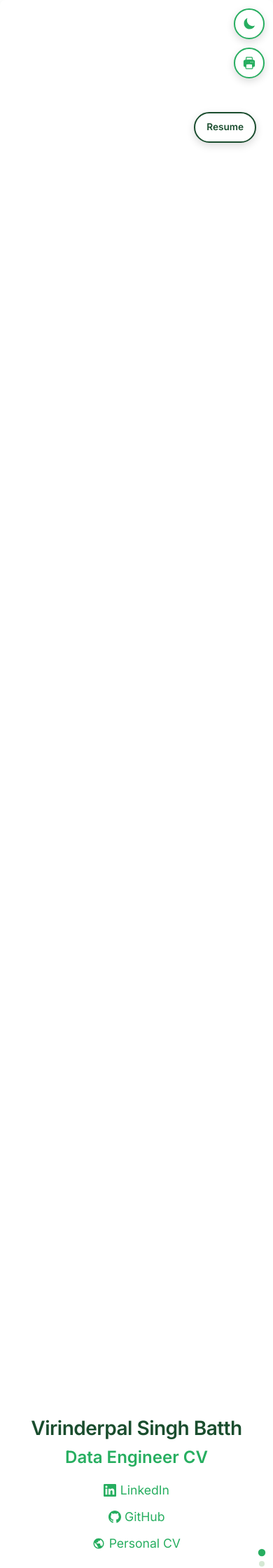
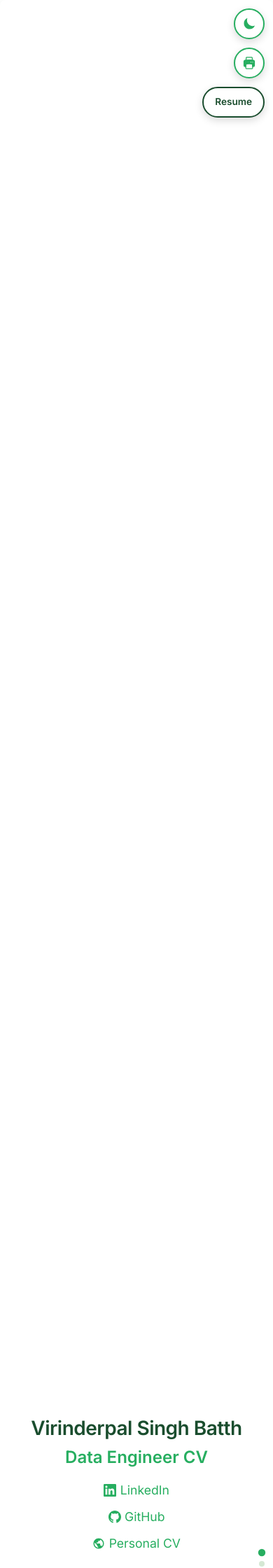
Before and after one commit to vsbatth6/vsbatth6.github.io, a Jekyll site: the page built from index.md, in a window 390 px wide. Shown: the top 2240 px of the page at 70% size. Built offline with Jekyll 4.4.1, drawn with Linux system fonts in a browser that asks for light colours.

Commit message:
Add comprehensive !important flags to CV/Resume toggle positioning

```diff
--- a/assets/css/style.css
+++ b/assets/css/style.css
@@ -629,23 +629,27 @@ h2:last-of-type + ul li {
     top: 10rem !important;
     right: 1.5rem !important;
     left: auto !important;
-    min-width: 48px;
-    height: 48px;
-    padding: 0 1rem;
-    border-radius: 24px;
-    border: 2px solid var(--primary-color);
-    background-color: var(--bg-color);
-    color: var(--primary-color);
+    bottom: auto !important;
+    min-width: 48px !important;
+    width: auto !important;
+    max-width: none !important;
+    height: 48px !important;
+    padding: 0 1rem !important;
+    margin: 0 !important;
+    border-radius: 24px !important;
+    border: 2px solid var(--primary-color) !important;
+    background-color: var(--bg-color) !important;
+    color: var(--primary-color) !important;
     cursor: pointer;
     display: flex !important;
-    align-items: center;
-    justify-content: center;
+    align-items: center !important;
+    justify-content: center !important;
     transition: all 0.3s ease;
-    z-index: 9999;
-    box-shadow: 0 4px 12px rgba(0, 0, 0, 0.15);
+    z-index: 9999 !important;
+    box-shadow: 0 4px 12px rgba(0, 0, 0, 0.15) !important;
     text-decoration: none !important;
-    font-weight: 600;
-    font-size: 0.9rem;
+    font-weight: 600 !important;
+    font-size: 0.9rem !important;
     /* Mobile/touch support */
     -webkit-tap-highlight-color: transparent;
     touch-action: manipulation;
@@ -777,11 +781,11 @@ h2:last-of-type + ul li {
     }
 
     .cv-resume-toggle {
-        top: 7.75rem;
-        right: 0.75rem;
-        min-width: 44px;
-        height: 44px;
-        font-size: 0.85rem;
+        top: 7.75rem !important;
+        right: 0.75rem !important;
+        min-width: 44px !important;
+        height: 44px !important;
+        font-size: 0.85rem !important;
     }
 }
 
@@ -812,12 +816,12 @@ h2:last-of-type + ul li {
     }
 
     .cv-resume-toggle {
-        top: 7rem;
-        right: 0.5rem;
-        min-width: 40px;
-        height: 40px;
-        font-size: 0.75rem;
-        padding: 0 0.75rem;
+        top: 7rem !important;
+        right: 0.5rem !important;
+        min-width: 40px !important;
+        height: 40px !important;
+        font-size: 0.75rem !important;
+        padding: 0 0.75rem !important;
     }
 }
 
```
